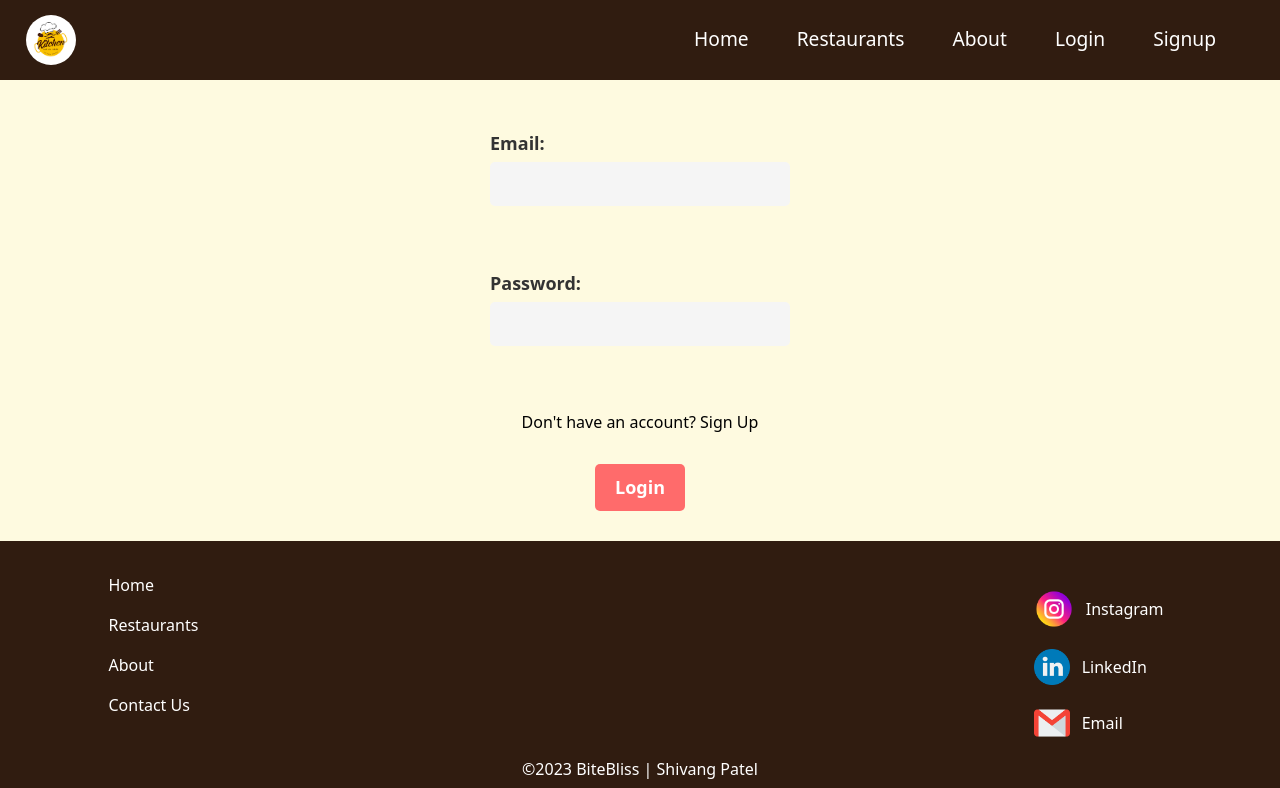
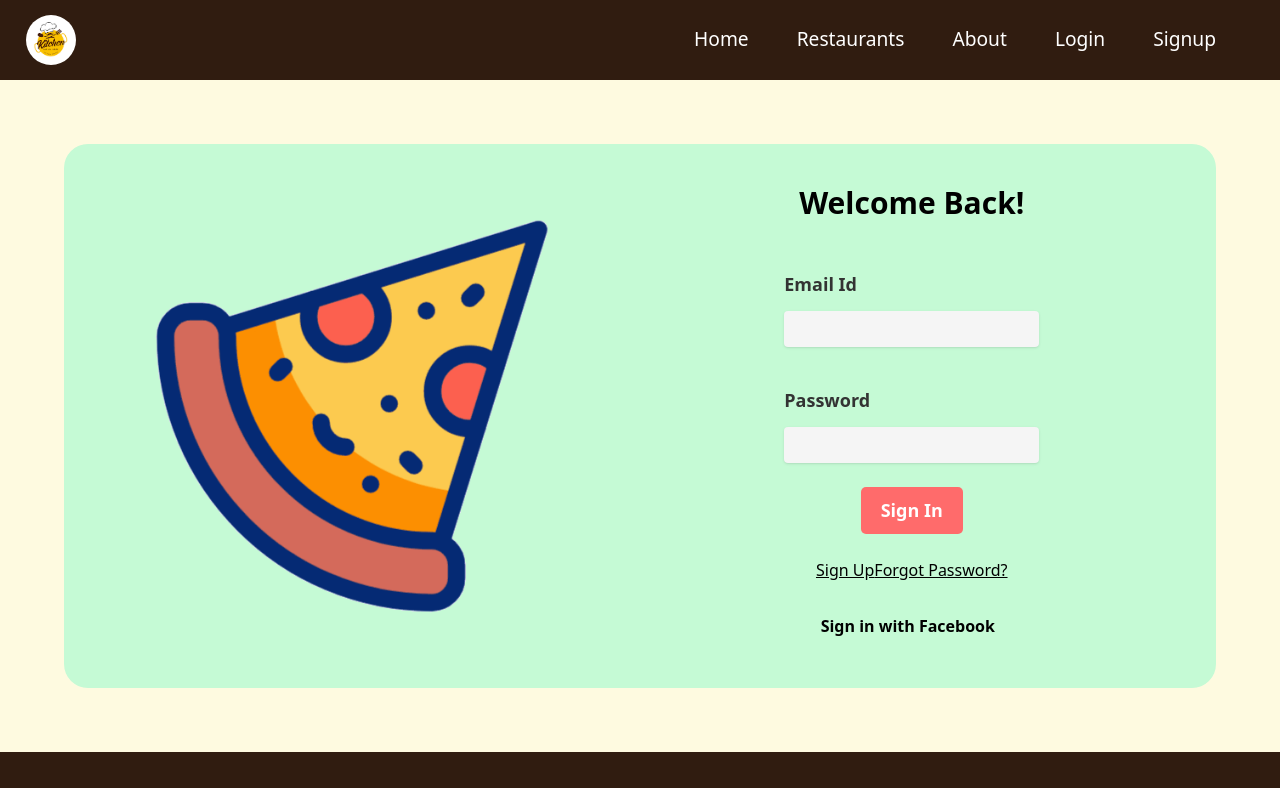
Before and after one commit to ShiVang-1093/BiteBliss, a React (Create React App) app in the folder frontend/: page /Login in a window 1280 px wide. Shown: the top 788 px of the page. Built offline with nearby package versions, Linux system fonts and the light colour scheme.

Commit message:
Some changes in design

```diff
--- a/frontend/src/components/About/contactForm.jsx
+++ b/frontend/src/components/About/contactForm.jsx
@@ -35,16 +35,16 @@ function ContactForm() {
   };
 
   return (
-    <div className="faq-flex1 m-[3%] flex flex-col items-center justify-center h-[80vh] bg-yellow shadow-md rounded-2xl">
-      <div className="contactus-title font-bold text-3xl text-coffee mb-[2%] mt-[2%]">
+    <div className="faq-flex1 flex flex-col items-center justify-center  m-[6%] h-auto w-[88%] bg-yellow shadow-md rounded-2xl">
+      <div className="contactus-title font-bold text-3xl text-coffee mt-6">
         REACH OUT TO US...!
       </div>
-      <div className="contact-form p-4 rounded-lg">
-        <form className="doubt-form flex flex-row flex-wrap justify-between self-center sm:grid sm:grid-cols-[1fr]">
-          <label className="faq-lable flex flex-col basis-[45%] m-2">
-            <div className="faq-field font-bold text-xl">First name:</div>
+      <div className="contact-form pl-4 pr-4 pb-4 rounded-lg">
+        <form className="doubt-form ml-[2%] flex flex-row flex-wrap justify-between self-center sm:grid sm:grid-cols-[1fr]">
+          <label className="faq-lable flex flex-col basis-[45%] mb-2">
+            <div className="faq-field font-bold text-xl leading-[44px]">First name:</div>
             <input
-              className="faq-fields"
+              className="faq-fields p-3 w-full"
               type="firstname"
               name="firstname"
               onChange={handleChange}
@@ -53,10 +53,10 @@ function ContactForm() {
               required
             />
           </label>
-          <label className="faq-lable flex flex-col basis-[45%] m-2">
-            <div className="faq-field font-bold text-xl">Last name:</div>
+          <label className="faq-lable flex flex-col basis-[45%] mb-2">
+            <div className="faq-field font-bold text-xl leading-[44px]">Last name:</div>
             <input
-              className="faq-fields"
+              className="faq-fields p-3 w-full"
               type="lastname"
               name="lastname"
               onChange={handleChange}
@@ -67,10 +67,10 @@ function ContactForm() {
           </label>
           <br />
           <br />
-          <label className="faq-lable flex flex-col basis-[45%] m-2">
-            <div className="faq-field font-bold text-xl">Email:</div>
+          <label className="faq-lable flex flex-col basis-[45%] mb-2">
+            <div className="faq-field font-bold text-xl leading-[44px]">Email:</div>
             <input
-              className="faq-fields"
+              className="faq-fields p-3 w-full"
               type="email"
               name="email"
               onChange={handleChange}
@@ -79,10 +79,10 @@ function ContactForm() {
               value={formData.email}
             />
           </label>
-          <label className="faq-lable flex flex-col basis-[45%] m-2">
-            <div className="faq-field font-bold text-xl">Contact Number:</div>
+          <label className="faq-lable flex flex-col basis-[45%] mb-2">
+            <div className="faq-field font-bold text-xl leading-[44px]">Contact Number:</div>
             <input
-              className="faq-fields"
+              className="faq-fields p-3 w-full"
               type="contactno"
               name="contactno"
               onChange={handleChange}
@@ -92,10 +92,10 @@ function ContactForm() {
             />
           </label>
           <br />
-          <label className="faq-lable flex flex-col basis-[45%] m-2">
-            <div className="faq-field font-bold text-xl">Message:</div>
+          <label className="faq-lable flex flex-col basis-[45%] mb-2">
+            <div className="faq-field font-bold text-xl leading-[44px]">Message:</div>
             <input
-              className="faq-massage"
+              className="faq-massage p-1 rounded-lg outline-none h-16 w-[213%] sm:w-auto"
               type="message"
               name="message"
               onChange={handleChange}
@@ -106,7 +106,7 @@ function ContactForm() {
           <br />
           <br />
         </form>
-          <button className="sub-btn bg-blue-500 text-white border-none rounded-full px-4 py-2 cursor-pointer ml-44 mr-44 self-start mt-10" onClick={handleLogin}>
+          <button className="sub-btn bg-coffee text-yellow border-none rounded-[60px] px-8 py-4 cursor-pointer ml-[44%] mr-[44%]  mt-5 mb-5" onClick={handleLogin}>
             Submit
           </button>
       </div>
--- a/frontend/src/components/Auth/Login.jsx
+++ b/frontend/src/components/Auth/Login.jsx
@@ -1,33 +1,106 @@
 import React, { useState } from 'react';
 import { Link } from 'react-router-dom';
-import './Login.css'
+import pizza from '../images/pizza.gif';
 
-const Login=()=> {
+function Login() {
   const [email, setEmail] = useState('');
   const [password, setPassword] = useState('');
 
   const handleSubmit = (event) => {
     event.preventDefault();
-        console.log(`Email: ${email}, Password: ${password}`);
-        // Add code to submit form data to server here
+    // Handle login logic here
   };
 
   return (
-        <form onSubmit={handleSubmit}>
-            <label>
-                Email:
-                <input type="email" value={email} onChange={(e) => setEmail(e.target.value)} />
-            </label>
-            <br />
-            <label>
-                Password:
-                <input type="password" value={password} onChange={(e) => setPassword(e.target.value)} />
-            </label>
-            <br />
-            <Link to="/Signup">Don't have an account? Sign Up</Link>
-            <button type="submit">Login</button>
+    <div className="mx-auto px-4 flex items-center justify-center h-auto overflow-hidden w-[90%] m-[5%] bg-green rounded-3xl shadow-yellow ">
+      {/* Image section */}
+      <div className="w-full lg:w-1/2 ">
+        <img src={pizza} alt='p' className="w-auto h-auto object-cover"></img>
+      </div>
+
+      {/* Login form section */}
+      <div className="w-full lg:w-1/2 p-8">
+        <h2 className="text-3xl font-bold mb-8 text-center">Welcome Back!</h2>
+        <form onSubmit={handleSubmit} className="space-y-6">
+          <div className="mb-4">
+            <label htmlFor="email" className="block text-gray-700 font-bold mb-2">Email Id</label>
+            <input
+              type="email"
+              id="email"
+              value={email}
+              onChange={(e) => setEmail(e.target.value)}
+              className="shadow appearance-none border rounded w-full py-2 px-3 text-gray-700 leading-tight focus:outline-none focus:shadow-outline"
+            />
+          </div>
+          <div className="mb-6">
+            <label htmlFor="password" className="block text-gray-700 font-bold mb-2">Password</label>
+            <input
+              type="password"
+              id="password"
+              value={password}
+              onChange={(e) => setPassword(e.target.value)}
+              className="shadow appearance-none border rounded w-full py-2 px-3 text-gray-700 leading-tight focus:outline-none focus:shadow-outline"
+            />
+          </div>
+          <button type="submit" className="bg-blue-600 text-white px-4 py-2 rounded font-bold hover:bg-blue-700">
+            Sign In
+          </button>
+          <div className="flex items-center justify-between mt-4">
+            <Link to="/Signup" className="underline text-blue-500 hover:text-blue-700">Sign Up</Link>
+            <Link to="/forgot-password" className="underline text-blue-500 hover:text-blue-700">Forgot Password?</Link>
+          </div>
+          <div className="mt-6">
+            <button className="bg-gray-300 hover:bg-gray-400 text-gray-800 font-bold py-2 px-4 rounded mr-2">
+              <i className="fab fa-facebook-f"></i> Sign in with Facebook
+            </button>
+            {/* ... other social login buttons */}
+          </div>
         </form>
+      </div>
+    </div>
   );
 }
 
 export default Login;
+
+
+
+
+
+
+
+
+
+
+// import React, { useState } from 'react';
+// import { Link } from 'react-router-dom';
+// import './Login.css'
+
+// const Login=()=> {
+//     const [email, setEmail] = useState('');
+//     const [password, setPassword] = useState('');
+
+//     const handleSubmit = (event) => {
+//         event.preventDefault();
+//         console.log(`Email: ${email}, Password: ${password}`);
+//     };
+
+//     return (
+//         <form onSubmit={handleSubmit}>
+//             <label>
+//                 Email:
+//                 <input type="email" value={email} onChange={(e) => setEmail(e.target.value)} />
+//             </label>
+//             <br />
+//             <label>
+//                 Password:
+//                 <input type="password" value={password} onChange={(e) => setPassword(e.target.value)} />
+//             </label>
+//             <br />
+//             <Link to="/Signup">Don't have an account? Sign Up</Link>
+//             <button type="submit">Login</button>
+//         </form>
+//     );
+// }
+
+// export default Login;
```
Also changed, not shown: frontend/src/components/About/ContactForm.css (+8 -8 lines), frontend/src/components/About/FAQ.css (deleted, +0 -94 lines), frontend/src/components/About/ReviewAndRating.css (deleted, +0 -46 lines). Lines whose indentation alone changed are shown as unchanged.
